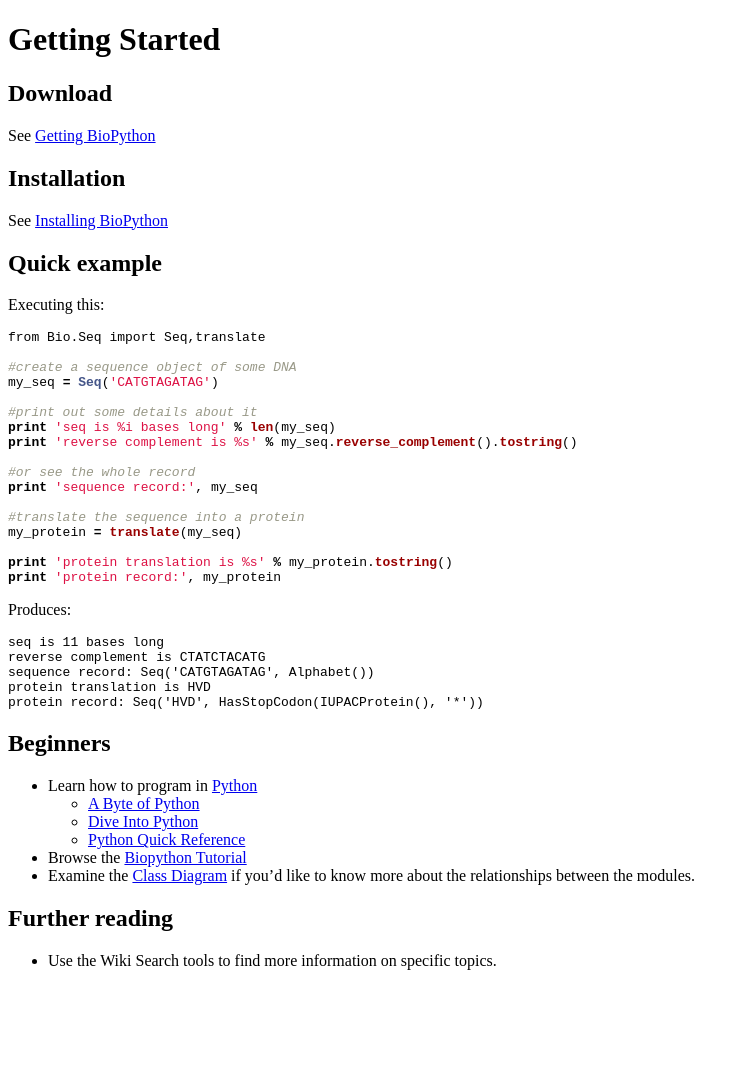
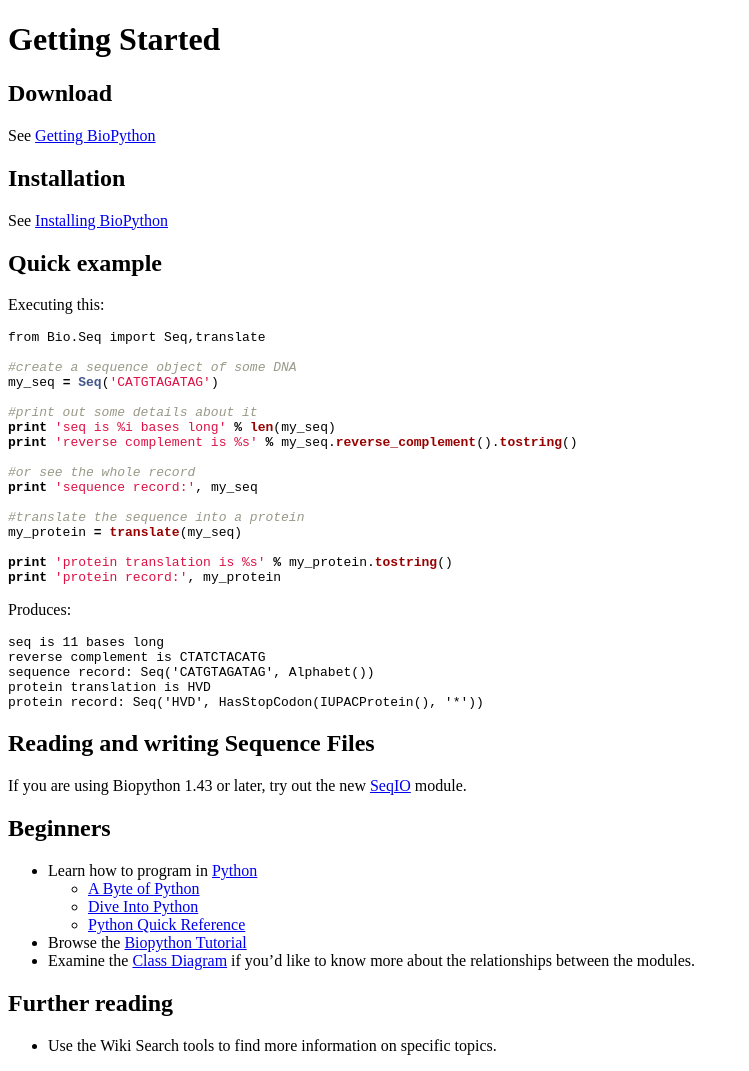
Before and after one commit to biopython/biopython.github.io, a Jekyll site: the page built from wiki/Getting_Started.md, in a window 1280 px wide. Shown: the whole page, without its empty margins (0-749 px from the left). Built offline with Jekyll 4.4.1, drawn with Linux system fonts in a browser that asks for light colours; before the commit the page ends 986 px from its top, so only the background shows below that.

Commit message:
Link to SeqIO

```diff
--- a/wiki/Getting_Started.md
+++ b/wiki/Getting_Started.md
@@ -48,6 +48,12 @@ Produces:
     protein translation is HVD
     protein record: Seq('HVD', HasStopCodon(IUPACProtein(), '*'))
 
+Reading and writing Sequence Files
+----------------------------------
+
+If you are using Biopython 1.43 or later, try out the new
+[SeqIO](SeqIO "wikilink") module.
+
 Beginners
 ---------
 
```
Also changed, not shown: 1 other file.
